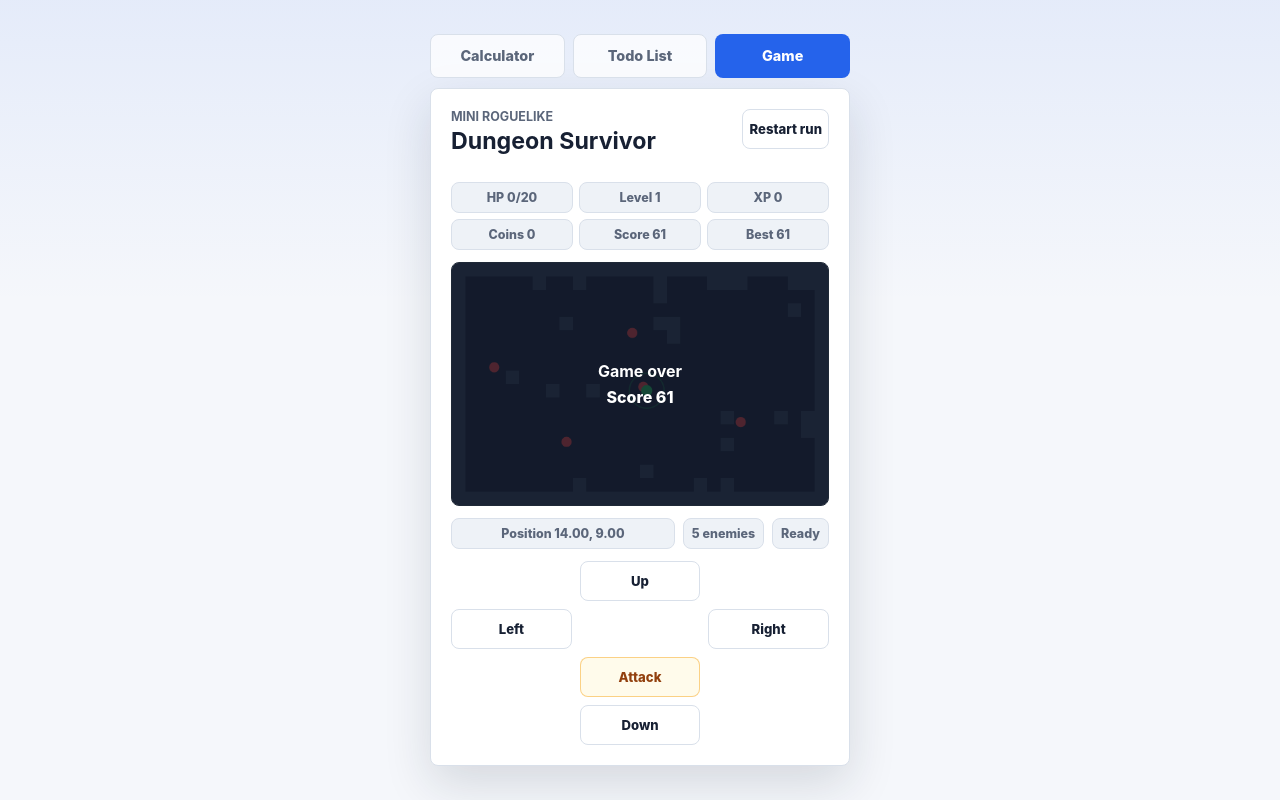
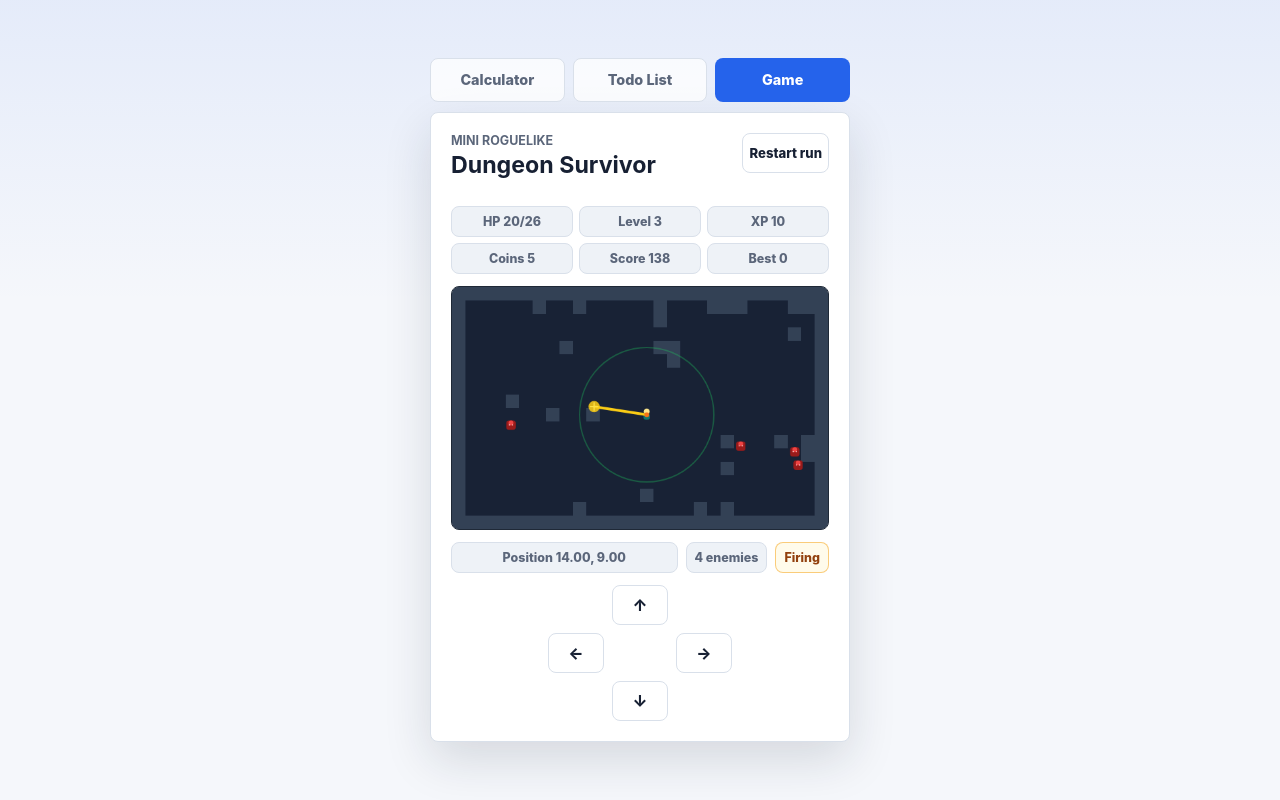
Before and after one commit to NHuuSiuuuu/calculator-app, a React app in the folder apps/web/: page / in a window 1280 px wide. Both pictures are taken after a click on the tab "Game". Built offline with nearby package versions, Linux system fonts and the light colour scheme; no server answers; the HTML template or start-up script is replaced by a standard one.

Commit message:
Add Dungeon Survivor auto fire controls

```diff
--- a/apps/web/src/App.css
+++ b/apps/web/src/App.css
@@ -573,8 +573,18 @@ input {
 
 .game-controls {
   display: grid;
-  grid-template-columns: repeat(3, minmax(0, 1fr));
+  grid-template-columns: repeat(3, 56px);
+  grid-template-rows: repeat(3, 40px);
+  justify-content: center;
+  align-items: center;
   gap: 8px;
+}
+
+.game-control {
+  width: 56px;
+  height: 40px;
+  min-height: 40px;
+  font-size: 1rem;
 }
 
 .game-control--up,
@@ -588,13 +598,6 @@ input {
 
 .game-control--right {
   grid-column: 3;
-}
-
-.game-control--attack {
-  grid-column: 2;
-  border-color: rgba(245, 158, 11, 0.45);
-  background: #fffbeb;
-  color: #92400e;
 }
 
 .game-attack-effect.is-active {
--- a/apps/web/src/features/game/GamePanel.jsx
+++ b/apps/web/src/features/game/GamePanel.jsx
@@ -12,7 +12,6 @@ const INPUT_KEYS = {
   KeyA: "left",
   ArrowRight: "right",
   KeyD: "right",
-  Space: "attack",
 };
 
 function drawGame(canvas, state) {
@@ -33,7 +32,7 @@ function drawGame(canvas, state) {
   }
 
   for (const effect of state.effects) {
-    if (effect.type === "slash") {
+    if (effect.type !== "coin") {
       continue;
     }
 
@@ -46,36 +45,82 @@ function drawGame(canvas, state) {
   }
 
   for (const enemy of state.enemies) {
+    const enemyX = (enemy.x + 0.5) * tileWidth;
+    const enemyY = (enemy.y + 0.5) * tileHeight;
+    const bodySize = tileSize * 0.7;
+
+    context.fillStyle = "#991b1b";
+    context.beginPath();
+    context.roundRect(enemyX - bodySize / 2, enemyY - bodySize / 2, bodySize, bodySize, 4);
+    context.fill();
     context.fillStyle = "#ef4444";
     context.beginPath();
-    context.arc((enemy.x + 0.5) * tileWidth, (enemy.y + 0.5) * tileHeight, tileSize * 0.38, 0, Math.PI * 2);
+    context.arc(enemyX, enemyY - bodySize * 0.24, tileSize * 0.18, 0, Math.PI * 2);
     context.fill();
+    context.fillStyle = "#fecaca";
+    context.fillRect(enemyX - tileSize * 0.16, enemyY - tileSize * 0.06, tileSize * 0.08, tileSize * 0.08);
+    context.fillRect(enemyX + tileSize * 0.08, enemyY - tileSize * 0.06, tileSize * 0.08, tileSize * 0.08);
   }
 
-  context.fillStyle = "#22c55e";
+  const playerX = (state.player.x + 0.5) * tileWidth;
+  const playerY = (state.player.y + 0.5) * tileHeight;
+  const activeShot = state.effects.find((effect) => effect.type === "shot");
+  const aimX = activeShot ? activeShot.x - state.player.x : 1;
+  const aimY = activeShot ? activeShot.y - state.player.y : 0;
+  const aimLength = Math.hypot(aimX, aimY) || 1;
+  const unitX = aimX / aimLength;
+  const unitY = aimY / aimLength;
+
+  context.fillStyle = "#0f766e";
   context.beginPath();
-  context.arc((state.player.x + 0.5) * tileWidth, (state.player.y + 0.5) * tileHeight, tileSize * 0.42, 0, Math.PI * 2);
+  context.roundRect(playerX - tileSize * 0.24, playerY - tileSize * 0.08, tileSize * 0.48, tileSize * 0.46, 4);
   context.fill();
+  context.fillStyle = "#fde68a";
+  context.beginPath();
+  context.arc(playerX, playerY - tileSize * 0.24, tileSize * 0.22, 0, Math.PI * 2);
+  context.fill();
+  context.strokeStyle = "#111827";
+  context.lineWidth = Math.max(3, tileSize * 0.1);
+  context.lineCap = "round";
+  context.beginPath();
+  context.moveTo(playerX + unitX * tileSize * 0.1, playerY - tileSize * 0.02 + unitY * tileSize * 0.1);
+  context.lineTo(playerX + unitX * tileSize * 0.65, playerY - tileSize * 0.02 + unitY * tileSize * 0.65);
+  context.stroke();
 
-  for (const effect of state.effects.filter((item) => item.type === "slash")) {
-    const centerX = (effect.x + 0.5) * tileWidth;
-    const centerY = (effect.y + 0.5) * tileHeight;
-    const radius = tileSize * 0.82;
+  for (const effect of state.effects.filter((item) => item.type === "shot")) {
+    const fromX = (effect.fromX + 0.5) * tileWidth;
+    const fromY = (effect.fromY + 0.5) * tileHeight;
+    const targetX = (effect.x + 0.5) * tileWidth;
+    const targetY = (effect.y + 0.5) * tileHeight;
 
     context.save();
     context.globalAlpha = 1;
-    context.strokeStyle = "#f59e0b";
-    context.lineWidth = Math.max(6, tileSize * 0.2);
+    context.strokeStyle = "#facc15";
+    context.lineWidth = Math.max(4, tileSize * 0.14);
     context.lineCap = "round";
     context.beginPath();
-    context.arc(centerX, centerY, radius, -0.75 * Math.PI, 0.15 * Math.PI);
+    context.moveTo(fromX, fromY);
+    context.lineTo(targetX, targetY);
     context.stroke();
-    context.strokeStyle = "#fde68a";
-    context.lineWidth = Math.max(2, tileSize * 0.06);
+    context.fillStyle = "#f97316";
     context.beginPath();
-    context.arc(centerX, centerY, radius * 0.72, -0.72 * Math.PI, 0.05 * Math.PI);
+    context.arc(fromX, fromY, tileSize * 0.18, 0, Math.PI * 2);
+    context.fill();
+    context.restore();
+  }
+
+  for (const effect of state.effects.filter((item) => item.type === "hit")) {
+    const centerX = (effect.x + 0.5) * tileWidth;
+    const centerY = (effect.y + 0.5) * tileHeight;
+
+    context.strokeStyle = "#fde047";
+    context.lineWidth = Math.max(2, tileSize * 0.08);
+    context.beginPath();
+    context.moveTo(centerX - tileSize * 0.28, centerY);
+    context.lineTo(centerX + tileSize * 0.28, centerY);
+    context.moveTo(centerX, centerY - tileSize * 0.28);
+    context.lineTo(centerX, centerY + tileSize * 0.28);
     context.stroke();
-    context.restore();
   }
 
   context.strokeStyle = "rgba(34, 197, 94, 0.35)";
@@ -90,22 +135,21 @@ function formatPosition(player) {
 }
 
 function getAttackStatus(game) {
-  if (game.effects.some((effect) => effect.type === "slash")) {
-    return "Slash!";
+  if (game.effects.some((effect) => effect.type === "shot")) {
+    return "Firing";
   }
 
-  return game.player.attackCooldownMs > 0 ? "Cooldown" : "Ready";
+  return game.player.attackCooldownMs > 0 ? "Reloading" : "Auto fire";
 }
 
 export function GamePanel() {
   const [game, setGame] = useState(() => createGame({ seed: Date.now() }));
   const [stats, setStats] = useState(() => loadGameStats());
   const canvasRef = useRef(null);
-  const inputRef = useRef({ up: false, down: false, left: false, right: false, attack: false });
+  const inputRef = useRef({ up: false, down: false, left: false, right: false });
   const gameRef = useRef(game);
   const lastFrameRef = useRef(0);
   const savedGameOverRef = useRef(false);
-  const attackTimeoutRef = useRef(0);
 
   useEffect(() => {
     gameRef.current = game;
@@ -149,7 +193,6 @@ export function GamePanel() {
     window.addEventListener("keyup", handleKeyUp);
 
     return () => {
-      clearTimeout(attackTimeoutRef.current);
       window.removeEventListener("keydown", handleKeyDown);
       window.removeEventListener("keyup", handleKeyUp);
     };
@@ -179,16 +222,8 @@ export function GamePanel() {
     inputRef.current = { ...inputRef.current, [direction]: isPressed };
   }
 
-  function triggerAttack() {
-    clearTimeout(attackTimeoutRef.current);
-    inputRef.current = { ...inputRef.current, attack: true };
-    attackTimeoutRef.current = window.setTimeout(() => {
-      inputRef.current = { ...inputRef.current, attack: false };
-    }, 140);
-  }
-
   function handleRestart() {
-    inputRef.current = { up: false, down: false, left: false, right: false, attack: false };
+    inputRef.current = { up: false, down: false, left: false, right: false };
     savedGameOverRef.current = false;
     lastFrameRef.current = 0;
     setGame(restartGame({ seed: Date.now() }));
@@ -233,7 +268,7 @@ export function GamePanel() {
         <span data-testid="player-position">{formatPosition(game.player)}</span>
         <span>{game.enemies.length} enemies</span>
         <span
-          className={getAttackStatus(game) === "Slash!" ? "game-attack-effect is-active" : "game-attack-effect"}
+          className={getAttackStatus(game) === "Firing" ? "game-attack-effect is-active" : "game-attack-effect"}
           data-testid="attack-effect"
         >
           {getAttackStatus(game)}
@@ -244,45 +279,42 @@ export function GamePanel() {
         <button
           className="game-control game-control--up"
           type="button"
+          aria-label="Move up"
           onPointerDown={() => setTouchDirection("up", true)}
           onPointerUp={() => setTouchDirection("up", false)}
           onPointerLeave={() => setTouchDirection("up", false)}
         >
-          Up
+          ↑
         </button>
         <button
           className="game-control game-control--left"
           type="button"
+          aria-label="Move left"
           onPointerDown={() => setTouchDirection("left", true)}
           onPointerUp={() => setTouchDirection("left", false)}
           onPointerLeave={() => setTouchDirection("left", false)}
         >
-          Left
+          ←
         </button>
         <button
           className="game-control game-control--right"
           type="button"
+          aria-label="Move right"
           onPointerDown={() => setTouchDirection("right", true)}
           onPointerUp={() => setTouchDirection("right", false)}
           onPointerLeave={() => setTouchDirection("right", false)}
         >
-          Right
-        </button>
-        <button
-          className="game-control game-control--attack"
-          type="button"
-          onClick={triggerAttack}
-        >
-          Attack
+          →
         </button>
         <button
           className="game-control game-control--down"
           type="button"
+          aria-label="Move down"
           onPointerDown={() => setTouchDirection("down", true)}
           onPointerUp={() => setTouchDirection("down", false)}
           onPointerLeave={() => setTouchDirection("down", false)}
         >
-          Down
+          ↓
         </button>
       </div>
     </section>
--- a/apps/web/src/features/game/gameEngine.js
+++ b/apps/web/src/features/game/gameEngine.js
@@ -80,7 +80,7 @@ function createPlayer() {
     hp: 20,
     maxHp: 20,
     speed: 7.5,
-    attackRange: 1.3,
+    attackRange: 5,
     attackDamage: 2,
     attackCooldownMs: 0,
     xp: 0,
@@ -161,7 +161,13 @@ function moveEnemies(enemies, player, map, deltaSeconds) {
   });
 }
 
-function applyCombat(player, enemies, input, deltaMs) {
+function findNearestEnemyInRange(player, enemies) {
+  return enemies
+    .filter((enemy) => distance(player, enemy) <= player.attackRange)
+    .sort((first, second) => distance(player, first) - distance(player, second))[0];
+}
+
+function applyCombat(player, enemies, deltaMs) {
   let nextPlayer = {
     ...player,
     attackCooldownMs: Math.max(0, player.attackCooldownMs - deltaMs),
@@ -169,20 +175,24 @@ function applyCombat(player, enemies, input, deltaMs) {
   let nextEnemies = enemies;
   const effects = [];
 
-  if (input.attack && nextPlayer.attackCooldownMs === 0) {
-    const target = enemies.find((enemy) => distance(nextPlayer, enemy) <= nextPlayer.attackRange);
-    nextPlayer = { ...nextPlayer, attackCooldownMs: 420 };
-    effects.push({
-      type: "slash",
-      x: target?.x ?? nextPlayer.x,
-      y: target?.y ?? nextPlayer.y,
-      ttlMs: 320,
-    });
+  if (nextPlayer.attackCooldownMs === 0) {
+    const target = findNearestEnemyInRange(nextPlayer, enemies);
 
     if (target) {
+      nextPlayer = { ...nextPlayer, attackCooldownMs: 420 };
+      effects.push({
+        type: "shot",
+        fromX: nextPlayer.x,
+        fromY: nextPlayer.y,
+        x: target.x,
+        y: target.y,
+        ttlMs: 180,
+      });
+
       nextEnemies = enemies.map((enemy) => (
         enemy.id === target.id ? { ...enemy, hp: enemy.hp - nextPlayer.attackDamage } : enemy
       ));
+      effects.push({ type: "hit", x: target.x, y: target.y, ttlMs: 180 });
     }
   }
 
@@ -234,7 +244,7 @@ export function stepGame(state, input = {}, deltaMs = 16) {
   const rng = state._rng ?? createRng(state.seed);
   const movedPlayer = movePlayer(state, input, deltaSeconds);
   const movedEnemies = moveEnemies(state.enemies, movedPlayer, state.map, deltaSeconds);
-  const combat = applyCombat(movedPlayer, movedEnemies, input, safeDeltaMs);
+  const combat = applyCombat(movedPlayer, movedEnemies, safeDeltaMs);
   const elapsedMs = state.run.elapsedMs + safeDeltaMs;
   const score = Math.floor(elapsedMs / 100) + combat.player.level * 10 + combat.player.coins * 5;
   let spawnTimerMs = state.run.spawnTimerMs - safeDeltaMs;
```
Also changed, not shown: 4 other files (tests, documents, lock files or other folders).
